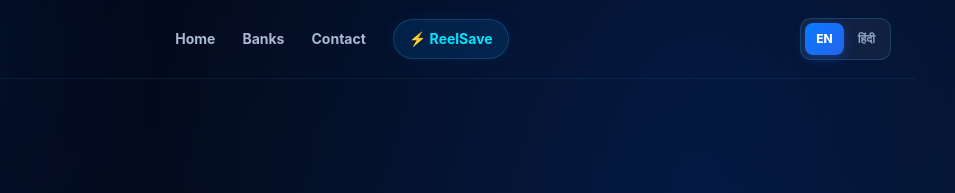
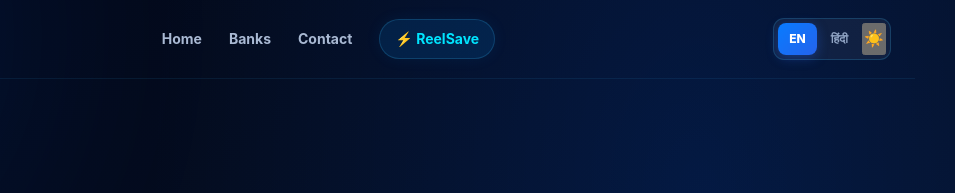
Before and after one commit to terarahul315/ifscpin, a plain HTML site: page index.html in a window 1280 px wide. Shown: the top 193 px of the page, 325-1280 px from the left. Drawn offline with Linux system fonts and the light colour scheme.

Commit message:
Add theme toggle button to language switcher

```diff
--- a/index.html
+++ b/index.html
@@ -52,6 +52,7 @@
     <div class="lang-switch">
         <button type="button" class="lang-btn active" id="langEn" onclick="setLang('en')">EN</button>
         <button type="button" class="lang-btn" id="langHi" onclick="setLang('hi')">हिंदी</button>
+                <button type="button" class="theme-btn" id="themeToggle" onclick="toggleTheme()" aria-label="Toggle Light or Dark Mode">☀️</button>
     </div>
 </header>
 
```
